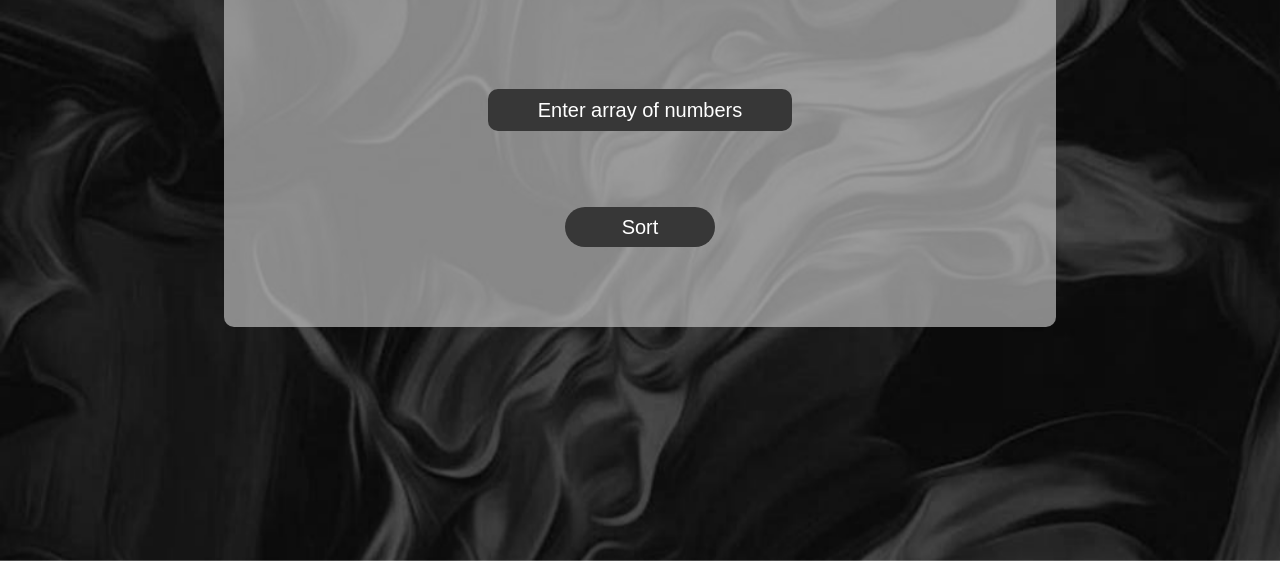
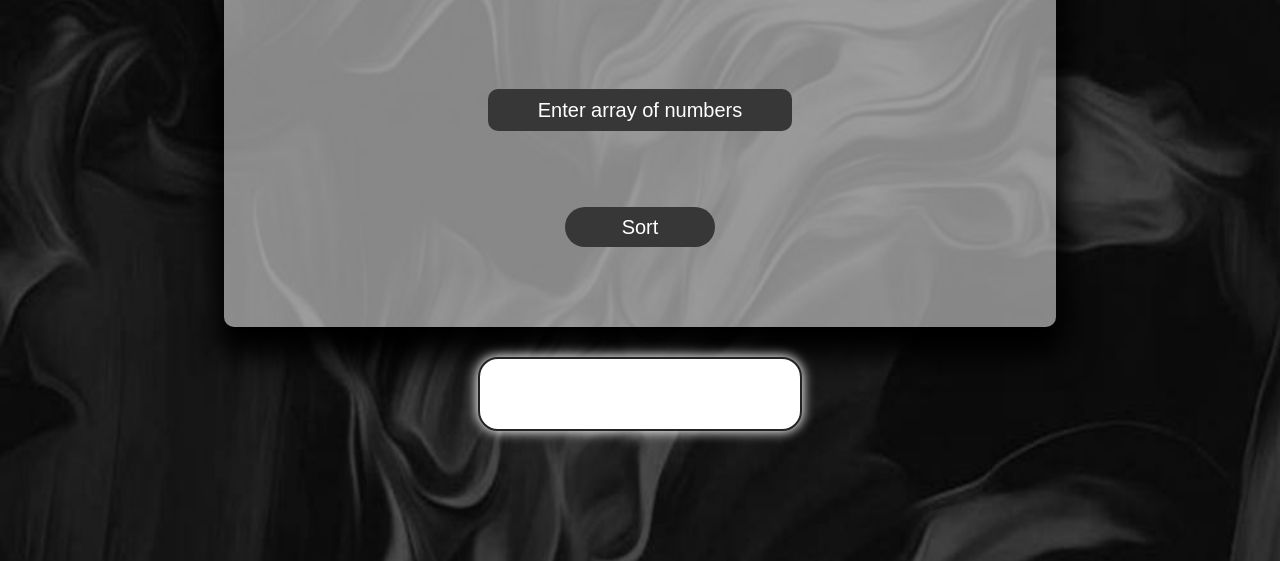
Before and after one commit to Void-Sentinels-Vs/sorting-algorithm, a plain HTML site: page Radix-Algorithm/Radix.html in a window 1280 px wide. Shown: the part 239-800 px from the top of the page. Drawn offline with Linux system fonts and the light colour scheme.

Commit message:
feat : css
added and changed some of the styles for radix page

```diff
--- a/Radix-Algorithm/style.css
+++ b/Radix-Algorithm/style.css
@@ -4,11 +4,14 @@ body{
     font-family: 'Segoe UI', Tahoma, Geneva, Verdana, sans-serif;
     color: #ffffff;
     display: flex;
+    align-items: center;
+    flex-direction: column;
     justify-content: center;
+
 }
 body > img {
     width: 100%;
-    height: 100%;
+    height: 130vh;
     position: fixed;
     z-index: -1;
 }
@@ -19,9 +22,10 @@ body > img {
     background-color: rgba(199, 199, 199, 0.661);
     width: 65%;
     height: 400px;
-    z-index: 100;
+    z-index: 10;
     margin-top: 13%;
     border-radius: 10px;
+    box-shadow: 0px 20px 30px 10px black;
 }
 .input-container{
     display: flex;
@@ -101,3 +105,29 @@ body > img {
         width: 200px;
     }
 }
+
+.output-container{
+    min-width: 300px;
+   max-width: max-content;
+    height: 50px;
+    border-radius: 20px;
+    text-align: center;
+    font-size: 20px;
+    outline: none;
+    border: none;
+    display: flex;
+    flex-direction: column;
+    justify-content: center;
+    align-items: center;
+    margin-top: 30px;
+    background-color: #ffffff;
+    z-index: 100;
+    box-shadow: 0px 0px 12px 1px white;
+    border: 2px solid rgb(35, 35, 35);
+    padding: 10px;
+}
+
+#output{
+    color: rgb(55, 55, 55);
+    font-weight: 600;
+}
```
